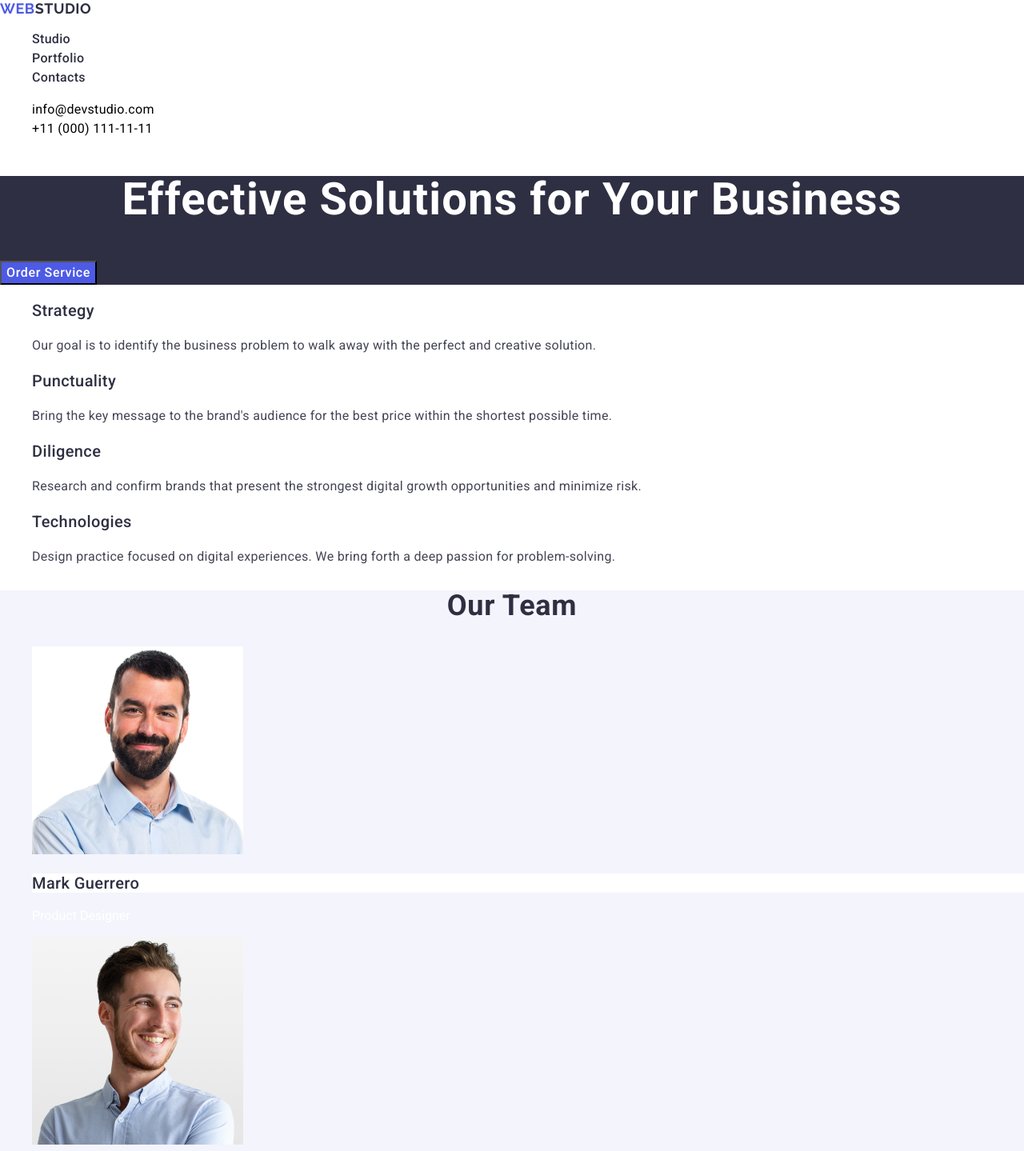
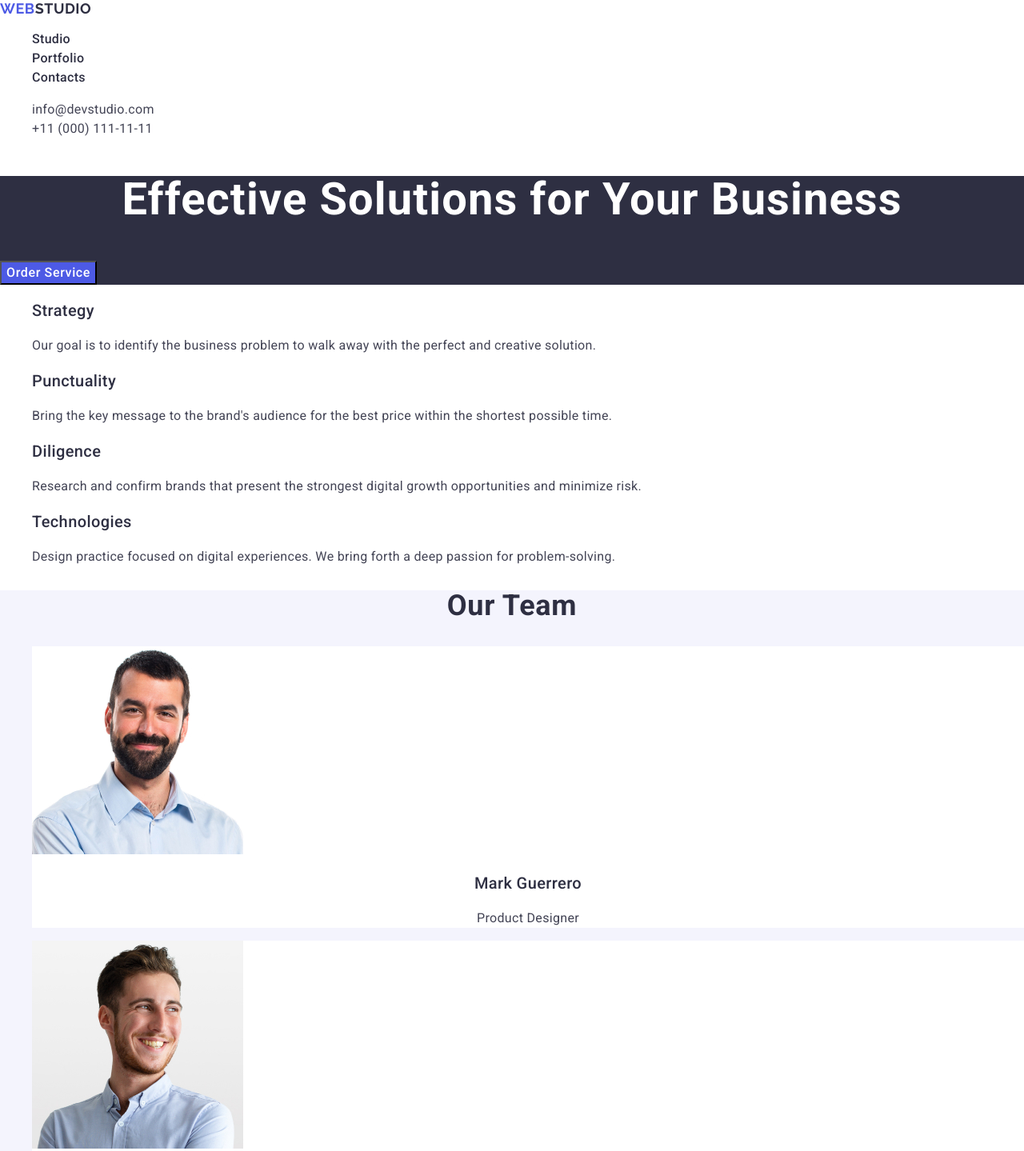
Before and after one commit to Tymofii-Kononenko/Try-command-project---section-projects, a plain HTML site: page index.html in a window 1280 px wide. Shown: the top 1439 px of the page at 80% size. Drawn offline with nearby package versions, Linux system fonts and the light colour scheme.

Commit message:
last edit

```diff
--- a/css/styles.css
+++ b/css/styles.css
@@ -58,7 +58,7 @@ ul {
     letter-spacing: 0.02em;
 }
 
-.address-list-mail {
+.address-list-contact {
     color: #434455;
 }
 
@@ -131,11 +131,12 @@ ul {
 }
 
 .team-list-item {
-    color: #ffffff;
+    background-color: #ffffff;
 }
 
 .team-subtitle {
     color: #2e2f42;
+    text-align: center;
     background-color: #ffffff;
     font-weight: 500;
     font-size: 20px;
@@ -148,6 +149,7 @@ ul {
     font-size: 16px;
     line-height: 1.5;
     letter-spacing: 0.02em;
+    text-align: center;
 }
 
 /**Section 4*/
--- a/index.html
+++ b/index.html
@@ -87,7 +87,7 @@
                 <li class="team-list-item">
                     <img src="./images/mark-guerrero.jpg" alt="Mark Guerro" width="264" height="260" />
                     <h3 class="team-subtitle">Mark Guerrero</h3>
-                    <p class="team-list-tex">
+                    <p class="team-list-text">
                         Product Designer
                     </p>
                 </li>
```
